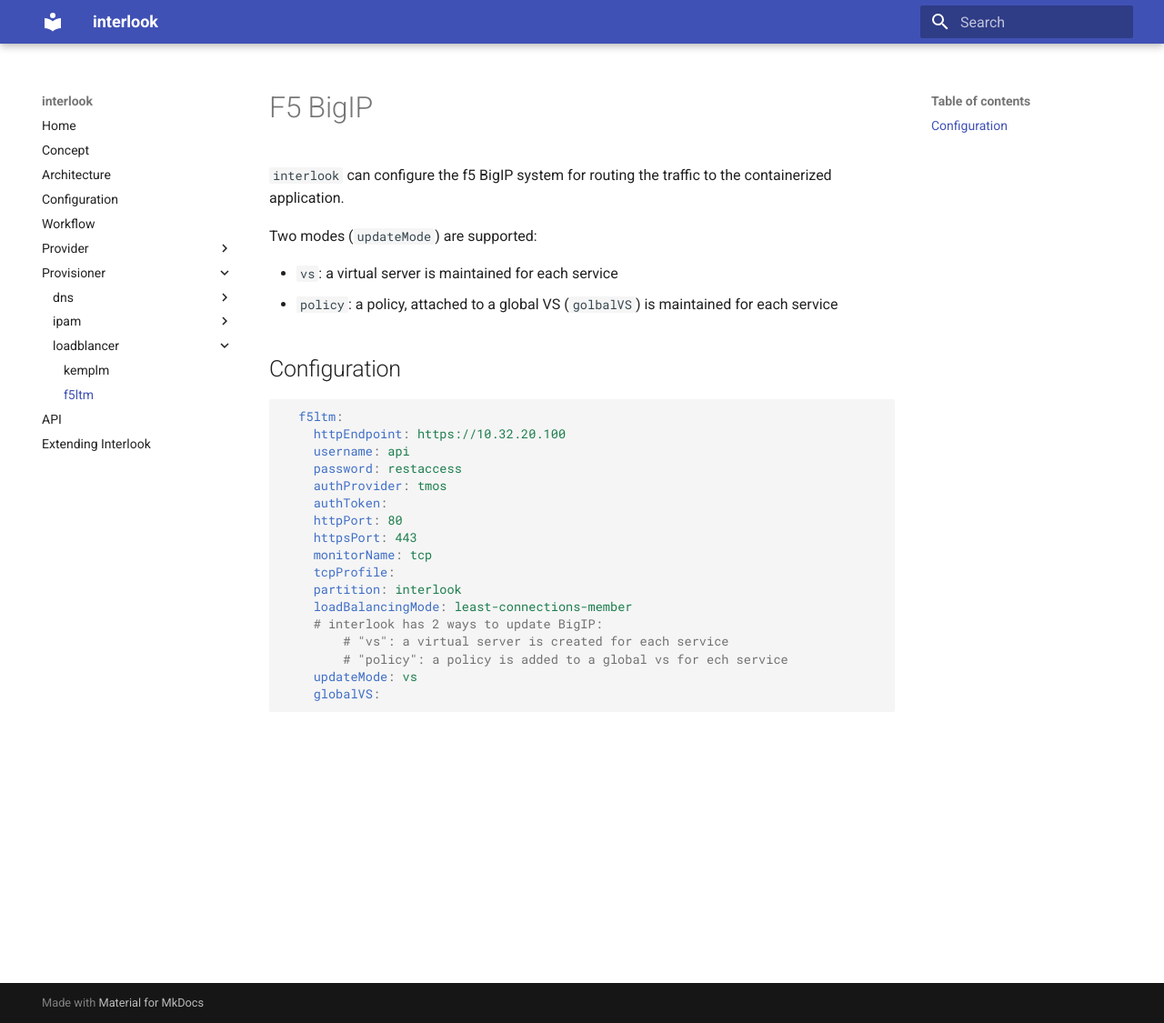
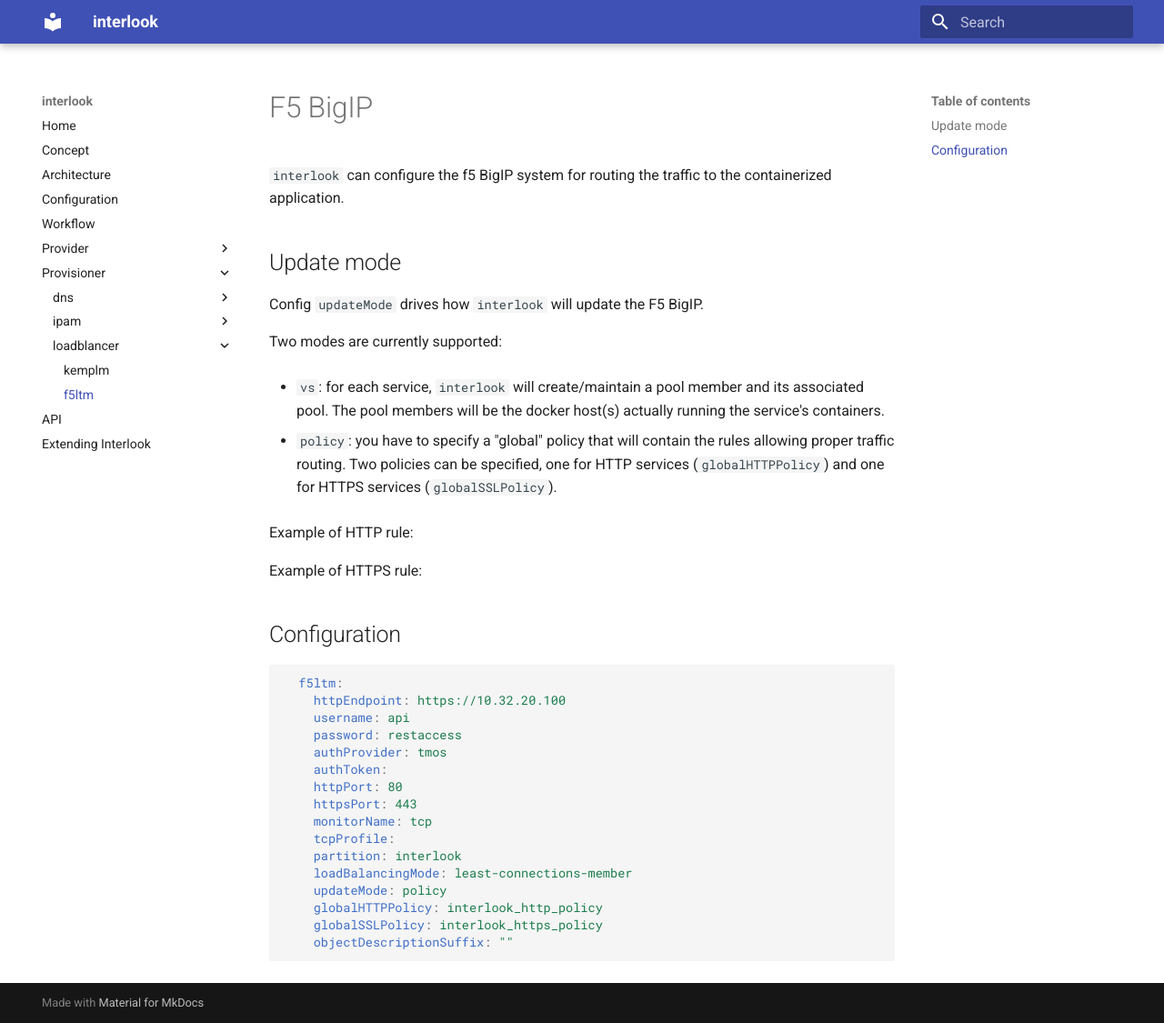
Before and after one commit to interlook/interlook, an MkDocs documentation site: the page built from docs/docs/f5ltm.md, in a window 1280 px wide and 1125 px high. Shown: the whole window at 91% size. Built offline with MkDocs 1.6.1 and Material for MkDocs 9.7.7, drawn with Linux system fonts in a browser that asks for light colours.

Commit message:
add updateMode doc

````diff
--- a/docs/docs/f5ltm.md
+++ b/docs/docs/f5ltm.md
@@ -2,10 +2,23 @@
 
 `interlook` can configure the f5 BigIP system for routing the traffic to the containerized application.
 
-Two modes (`updateMode`) are supported:
+## Update mode
 
-* `vs`: a virtual server is maintained for each service
-* `policy`: a policy, attached to a global VS (`golbalVS`) is maintained for each service
+Config `updateMode` drives how `interlook` will update the F5 BigIP.
+
+Two modes are currently supported:
+
+ * `vs`: for each service, `interlook` will create/maintain a pool member and its associated pool. The pool members will be the docker host(s) actually running the service's containers.
+
+ * `policy`: you have to specify a "global" policy that will contain the rules allowing proper traffic routing.
+Two policies can be specified, one for HTTP services (`globalHTTPPolicy`) and one for HTTPS services (`globalSSLPolicy`).
+
+
+Example of HTTP rule:
+
+
+Example of HTTPS rule:
+
 
 
 ## Configuration
@@ -23,9 +36,8 @@ Two modes (`updateMode`) are supported:
     tcpProfile:
     partition: interlook
     loadBalancingMode: least-connections-member
-    # interlook has 2 ways to update BigIP:
-        # "vs": a virtual server is created for each service
-        # "policy": a policy is added to a global vs for ech service
-    updateMode: vs
-    globalVS:
+    updateMode: policy
+    globalHTTPPolicy: interlook_http_policy
+    globalSSLPolicy: interlook_https_policy
+    objectDescriptionSuffix: ""
 ```
````
